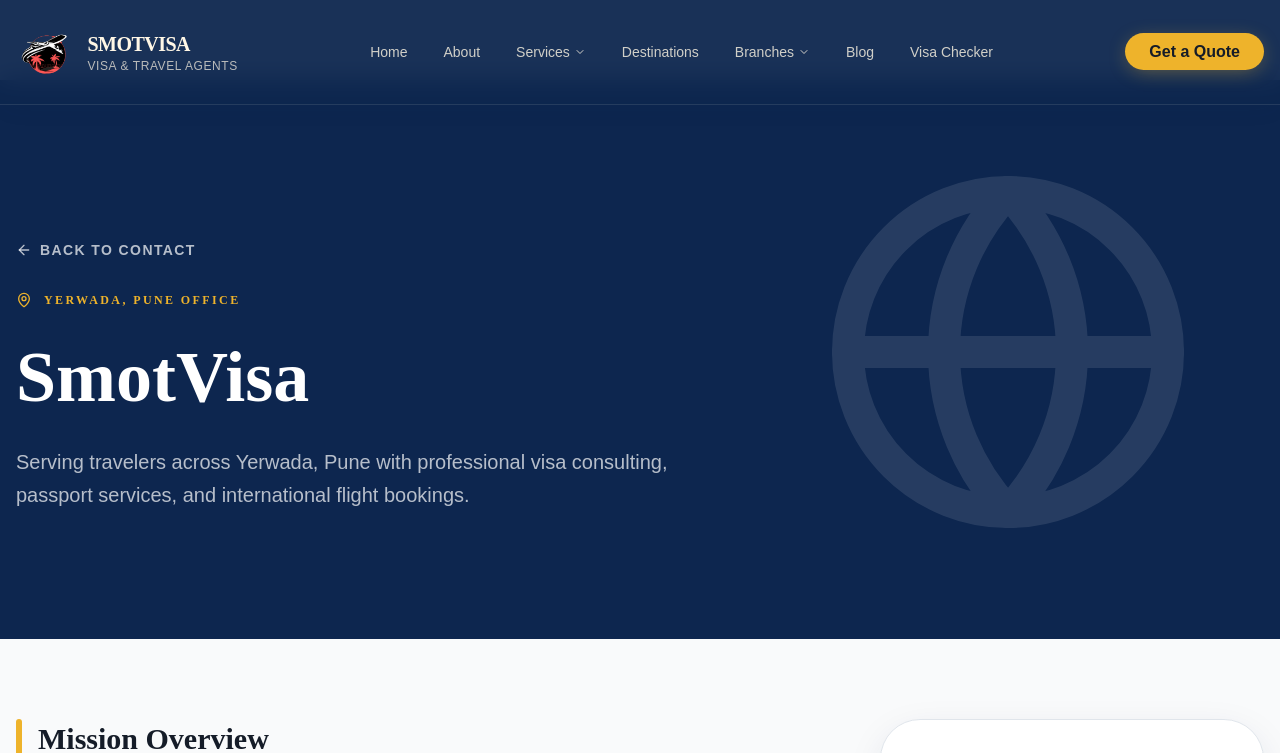
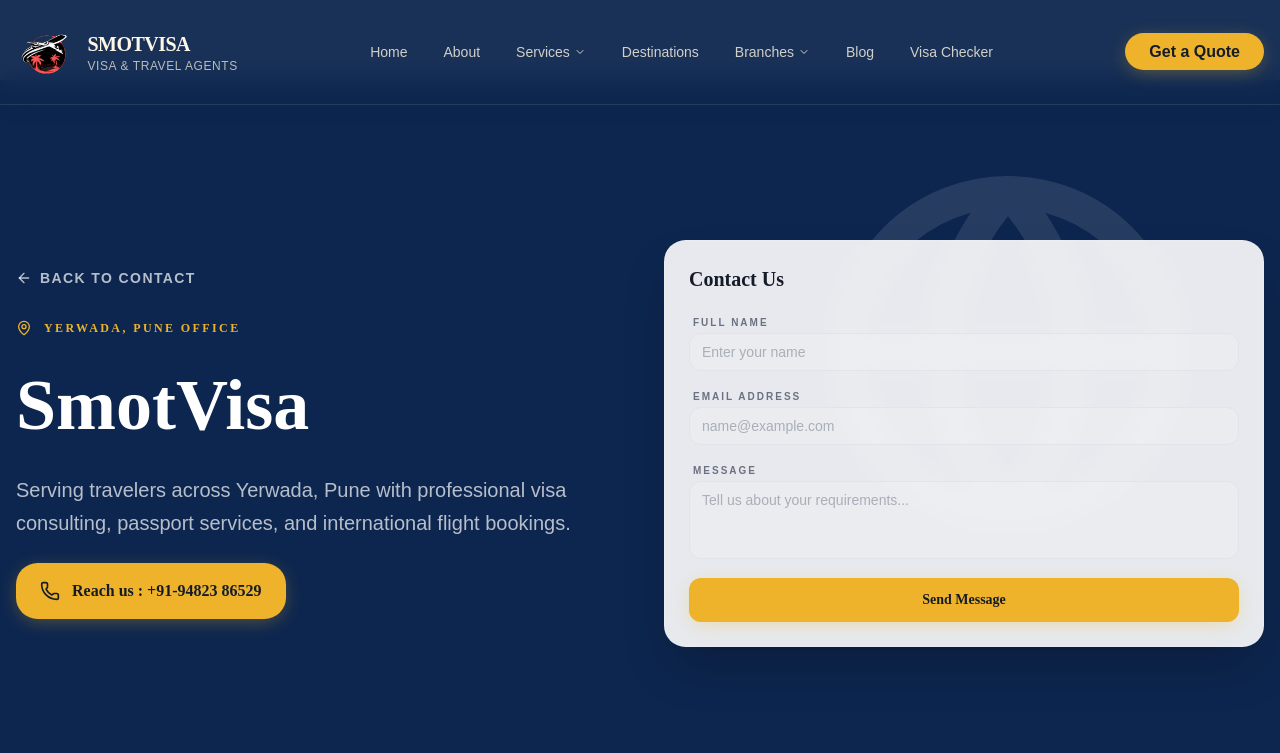
Before and after one commit to techsmotpro/Smotvisa, a Next.js app: page /contact/pune/visa-agents-in-yerwada in a window 1280 px wide. Shown: the top 753 px of the page. Built offline with nearby package versions, Linux system fonts and the light colour scheme.

Commit message:
deploy change of ui for branch

```diff
--- a/components/offices/OfficeDetailClient.tsx
+++ b/components/offices/OfficeDetailClient.tsx
@@ -18,6 +18,8 @@ export default function OfficeDetailClient({ office }: OfficeDetailClientProps)
                     <Globe className="w-96 h-96 text-white" />
                 </div>
                 <div className="container mx-auto px-4 relative z-10">
+                    <div className="grid lg:grid-cols-2 gap-12 items-center">
+                        {/* Left Side: Existing Content */}
                         <motion.div
                             initial={{ opacity: 0, y: 20 }}
                             animate={{ opacity: 1, y: 0 }}
@@ -38,7 +40,67 @@ export default function OfficeDetailClient({ office }: OfficeDetailClientProps)
                             <p className="text-lg md:text-xl text-white/70 font-body max-w-2xl leading-relaxed">
                                 Serving travelers across {office.city} with professional visa consulting, passport services, and international flight bookings.
                             </p>
+
+                            <div className="mt-6">
+                                <Link
+                                    href={`tel:${office.phone[0].replace(/\D/g, '')}`}
+                                    className="inline-flex items-center gap-3 px-6 py-4 bg-secondary text-secondary-foreground font-display font-bold text-base rounded-2xl shadow-gold hover:translate-y-[-2px] transition-all"
+                                >
+                                    <Phone className="h-5 w-5" />
+                                    Reach us : {office.phone[0]}
+                                </Link>
+                            </div>
                         </motion.div>
+
+                        {/* Right Side: Contact Form */}
+                        <motion.div
+                            initial={{ opacity: 0, x: 20 }}
+                            animate={{ opacity: 1, x: 0 }}
+                            transition={{ duration: 0.6, delay: 0.3 }}
+                            className="bg-card/90 backdrop-blur-sm rounded-2xl shadow-2xl border border-white/10 p-4 md:p-6 text-black"
+                        >
+                            <form className="space-y-3 text-black" onSubmit={(e) => e.preventDefault()}>
+                                <h3 className="text-xl font-display font-bold text-foreground mb-4">Contact Us</h3>
+
+                                <div className="space-y-1">
+                                    <label className="text-[10px] font-body font-bold text-muted-foreground uppercase tracking-[0.2em] ml-1">Full Name</label>
+                                    <input
+                                        type="text"
+                                        required
+                                        className="w-full px-3 py-2 rounded-lg border border-border bg-muted/30 text-foreground font-body text-sm focus:ring-2 focus:ring-secondary/50 focus:border-secondary outline-none transition-all placeholder:text-muted-foreground/50"
+                                        placeholder="Enter your name"
+                                    />
+                                </div>
+
+                                <div className="space-y-1">
+                                    <label className="text-[10px] font-body font-bold text-muted-foreground uppercase tracking-[0.2em] ml-1">Email Address</label>
+                                    <input
+                                        type="email"
+                                        required
+                                        className="w-full px-3 py-2 rounded-lg border border-border bg-muted/30 text-foreground font-body text-sm focus:ring-2 focus:ring-secondary/50 focus:border-secondary outline-none transition-all placeholder:text-muted-foreground/50"
+                                        placeholder="name@example.com"
+                                    />
+                                </div>
+
+                                <div className="space-y-1">
+                                    <label className="text-[10px] font-body font-bold text-muted-foreground uppercase tracking-[0.2em] ml-1">Message</label>
+                                    <textarea
+                                        rows={3}
+                                        required
+                                        className="w-full px-3 py-2 rounded-lg border border-border bg-muted/30 text-foreground font-body text-sm focus:ring-2 focus:ring-secondary/50 focus:border-secondary outline-none transition-all resize-none placeholder:text-muted-foreground/50"
+                                        placeholder="Tell us about your requirements..."
+                                    />
+                                </div>
+
+                                <button
+                                    type="submit"
+                                    className="w-full px-4 py-3 bg-secondary text-secondary-foreground font-display font-bold text-sm rounded-lg shadow-gold hover:translate-y-[-2px] transition-all text-center"
+                                >
+                                    Send Message
+                                </button>
+                            </form>
+                        </motion.div>
+                    </div>
                 </div>
             </section>
 
@@ -172,7 +234,7 @@ export default function OfficeDetailClient({ office }: OfficeDetailClientProps)
                                 <p className="text-[10px] text-muted-foreground font-display font-bold uppercase tracking-[0.2em] mb-6">Visual Pin</p>
                                 <div className="rounded-3xl overflow-hidden h-60 border border-border shadow-inner relative ring-4 ring-muted/10">
                                     <iframe
-                                        src={office.mapUrl}
+                                        src={`https://www.google.com/maps/embed/v1/place?q=${encodeURIComponent(office.address)}&key=AIzaSyBFw0Qbyq9zTFTd-tUY6dZWTgaQzuU17R8`}
                                         width="100%"
                                         height="100%"
                                         style={{ border: 0 }}
```
Lines whose indentation alone changed are shown as unchanged.
